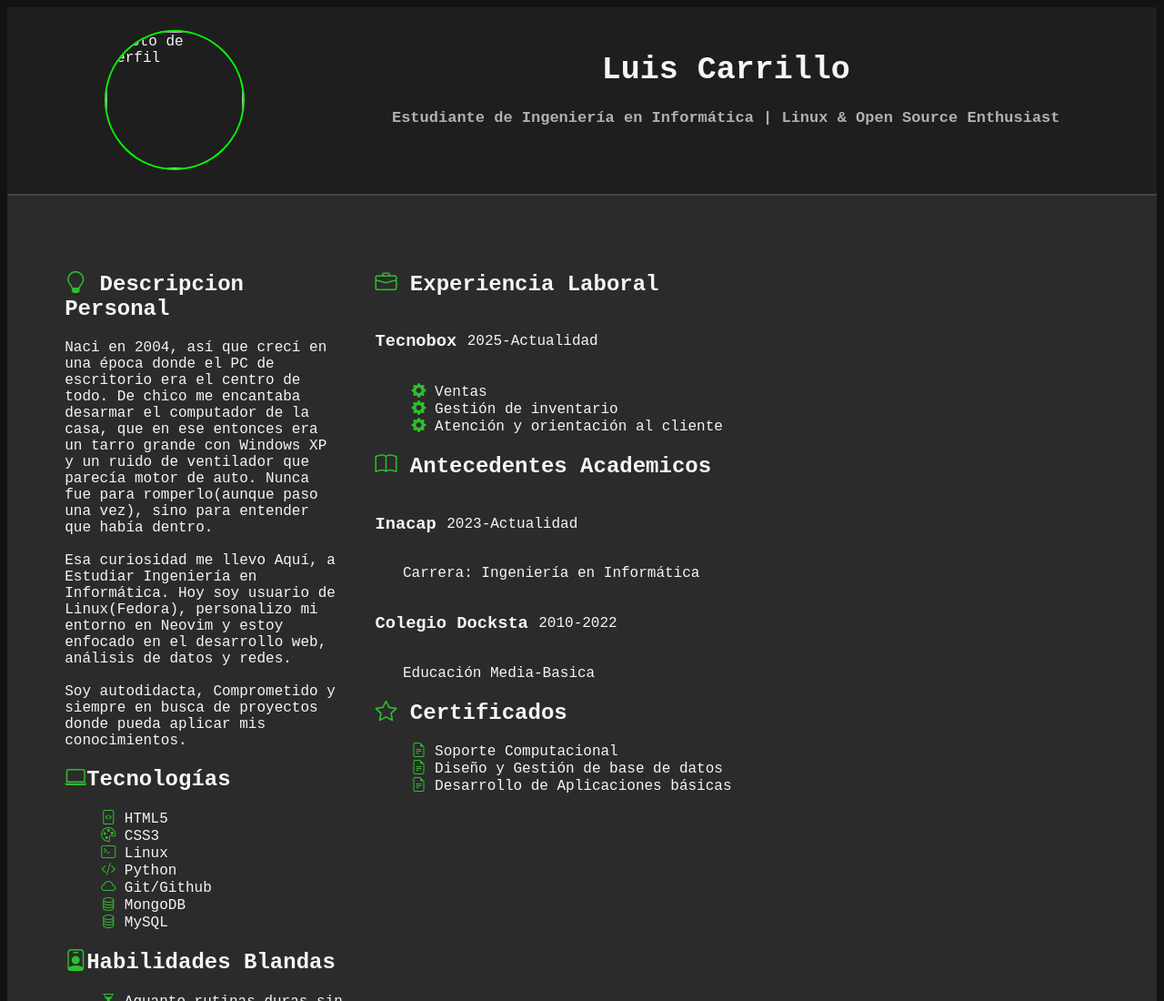
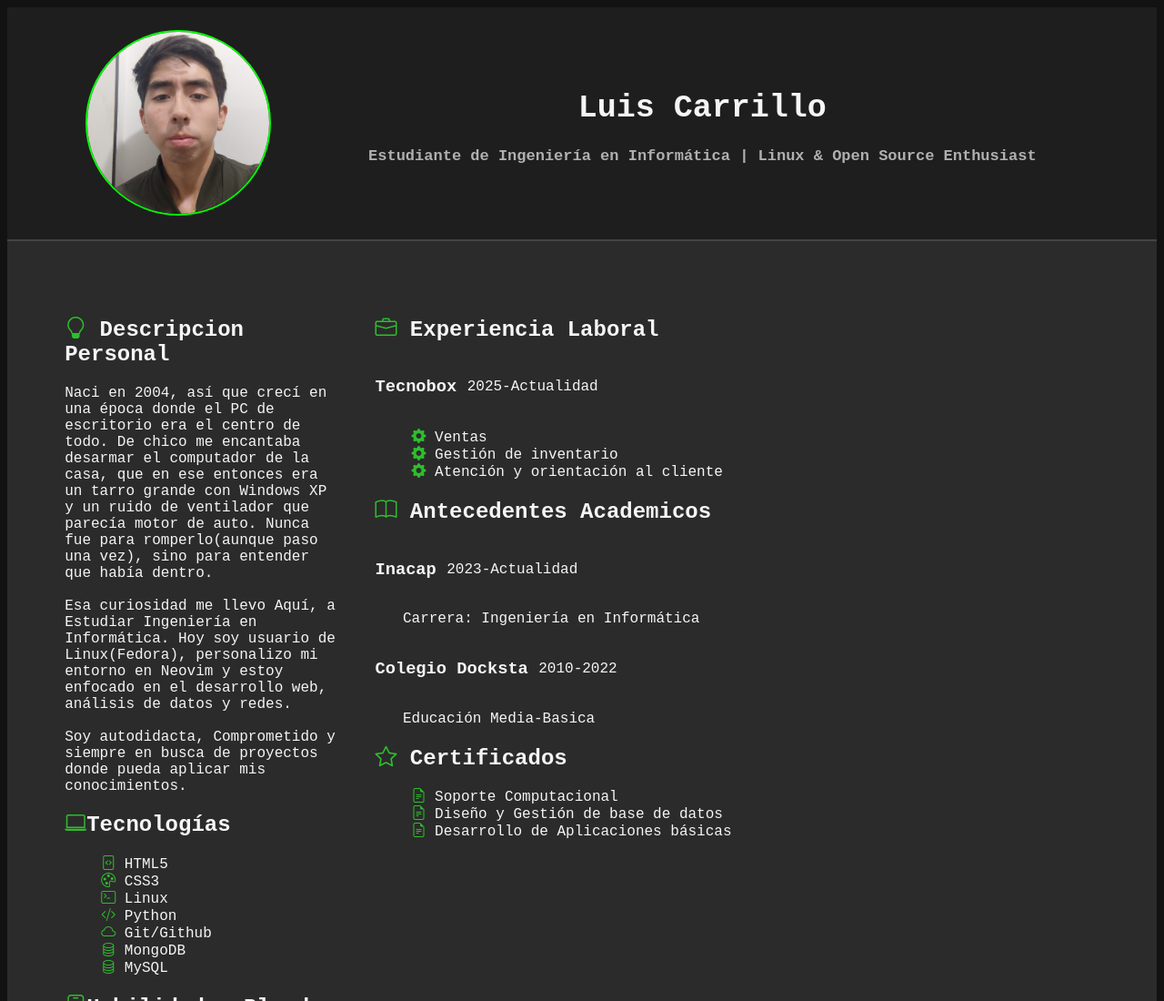
Before and after one commit to iTefflon/cv, a plain HTML site: page index.html in a window 1280 px wide. Shown: the top 1100 px of the page at 91% size. Drawn offline with nearby package versions, Linux system fonts and the light colour scheme.

Commit message:
Agregado de imagen+mejora de proporcion

```diff
--- a/estilos/estilos.css
+++ b/estilos/estilos.css
@@ -4,25 +4,30 @@
   font-family: 'Roboto Mono', monospace;
 }
 
+.div_img{
+  display: flex;
+  padding-left: 5%;
+}
 
-#img_perfil{
-  width: 150px;
-  height: 150px;
-  border-radius: 100%;
+.img_perfil{
+  width: 200px;
+  height: 200px;
+  border-radius: 50%;
   border: 2px solid #00FF00;
+  object-fit: cover;
 }
 
 .header_cv{
   display: flex;
   background-color: #1E1E1E;
-  justify-content: space-around;
+  align-items: center;
+  justify-content: space-between;
   padding: 2%;
   border-bottom: 2px solid #444444;
 }
 
 .info_perfil{
-  text-align: center;
-
+  text-align:center;
 }
 
 #info_perfil_h1{
@@ -31,16 +36,6 @@
 #info_perfil_h2{
   font-size: 17px;
   color: #B0B0B0;
-}
-
-
-
-.links_header a{
-  color: #008CBA;
-  text-decoration: none;
-}
-.links_header a:hover{
-  color: #00FF00;
 }
 
 
--- a/index.html
+++ b/index.html
@@ -13,13 +13,17 @@
   <body class="body_cv">
     <header class="header_cv">
 
-      <div>
-      <img id="img_perfil" src="imagenes/linux_png" alt="Foto de perfil">
+      <div class="div_img">
+
+        <img class="img_perfil" src="imagenes/Sin título.jpg" alt="Foto de Luis">
       </div>
 
       <div class="info_perfil">
         <h1 id="info_perfil_h1">Luis Carrillo</h1>
         <h2 id="info_perfil_h2">Estudiante de Ingeniería en Informática | Linux & Open Source Enthusiast</h2>
+      </div>
+
+      <div>
       </div>
 
     </header>
```
Also changed, not shown: imagenes/Sin título.jpg (added).
